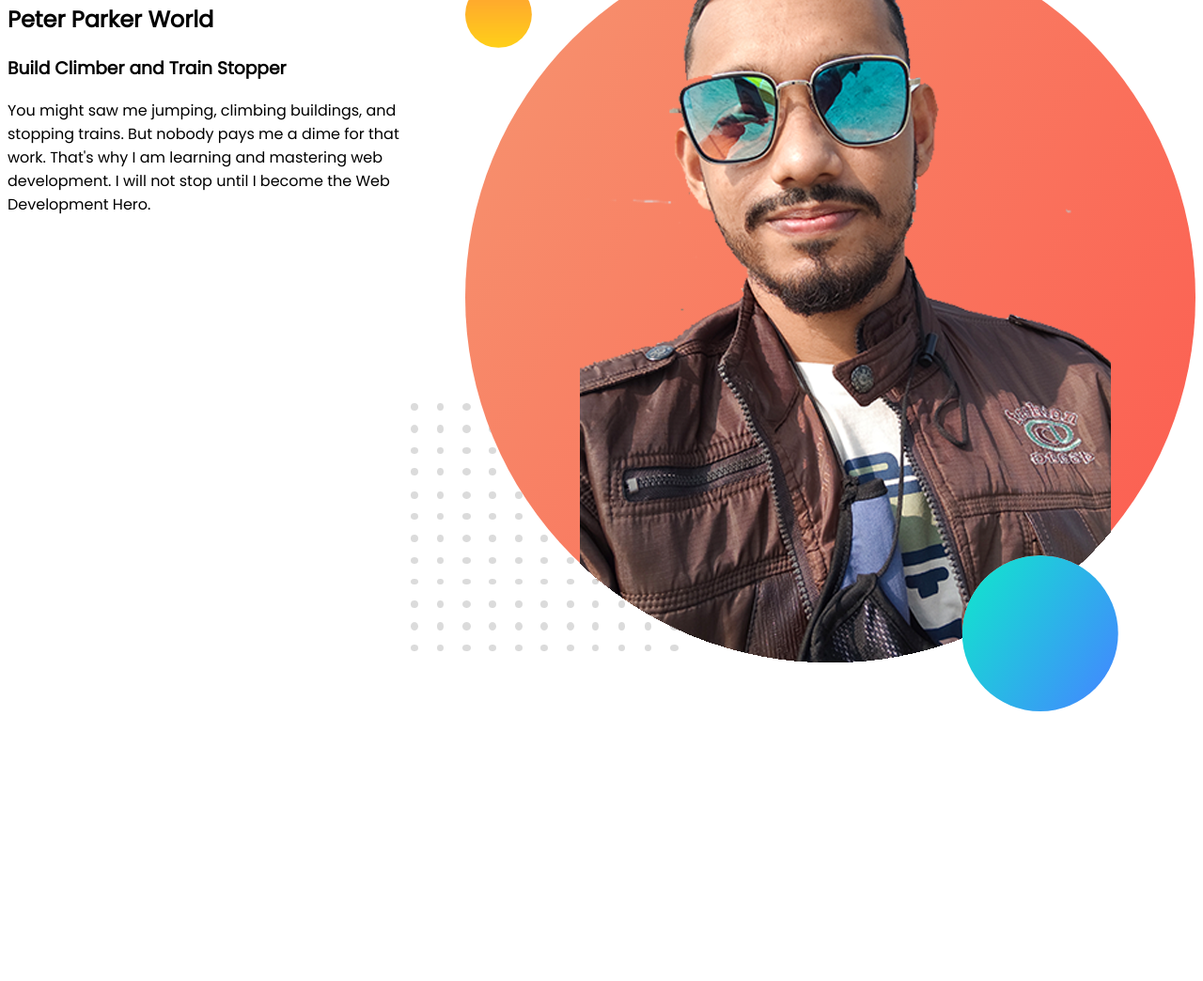
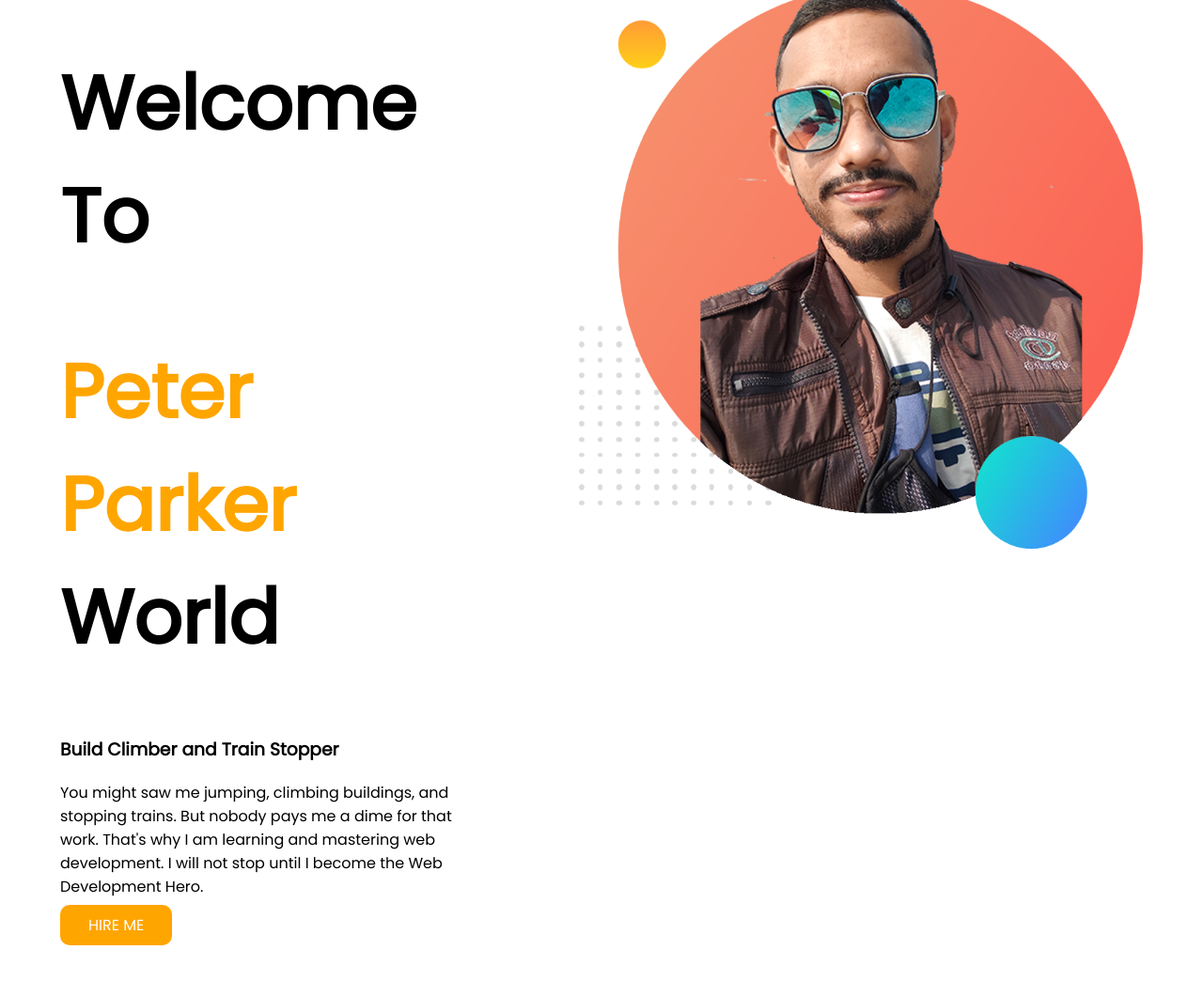
Before and after one commit to theprosanto/my-another-site, a plain HTML site: page index.html in a window 1280 px wide. Shown: the part 80-1124 px from the top of the page at 94% size. Before the commit the page ends 852 px from the top, so only its background shows below. Drawn offline with Linux system fonts and the light colour scheme.

Commit message:
fiststep done

```diff
--- a/index.html
+++ b/index.html
@@ -12,15 +12,16 @@
 </head>
 <body>
     <section class="section-one">
-        <div>
+        <div class="first-text">
             <h1>Welcome To</h1>
-            <h1>Peter Parker World</h1>
+            <h1><span class="color-orange">Peter Parker</span> World</h1>
             <h3>Build Climber and Train Stopper</h3>
             <p>You might saw me jumping, climbing buildings, and stopping trains. But nobody pays me a dime for that work. That's why I am learning and mastering web development. I will not stop until I become the Web Development Hero.</p>
+            <a class="link-button" href="#" target="_blank">HIRE ME</a>
         </div>
         <div>
-            <img src="images/probro.png" alt="">
+            <img src="images/probro.png" alt="" width="600px" height="600px">
         </div>
-    </section>
+     </section>
 </body>
 </html>
--- a/style.css
+++ b/style.css
@@ -1,6 +1,25 @@
 body{
     font-family: 'Poppins', sans-serif;
+    margin: 5%;
 }
 .section-one{
     display: flex;
+
 }
+.color-orange{
+    color: orange;
+}
+h1{
+    font-size: 80px;
+}
+.first-text{
+    padding-right:10%;
+}
+.link-button{
+    color: white;
+    text-decoration: none;
+    background-color: orange;
+    padding: 10px 30px;
+    border-radius: 10px;
+
+}
```
